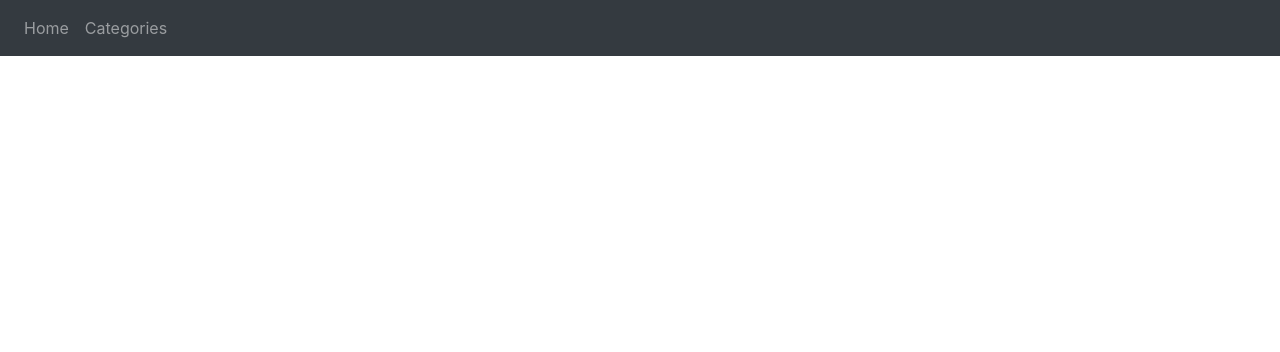
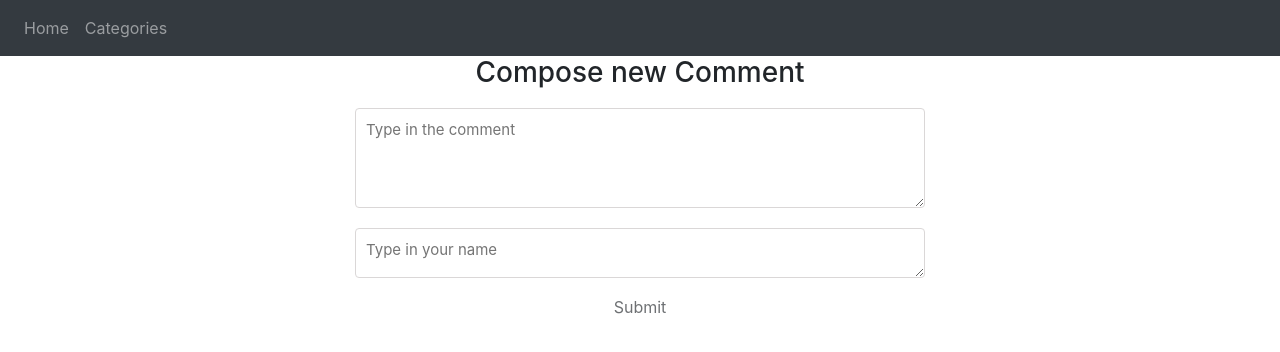
Before and after one commit to alexsanderfr/Readable, a React (Create React App) app in the folder frontend/: page /1/1/new in a window 1280 px wide. Shown: the top 352 px of the page. Built offline with nearby package versions, Linux system fonts and the light colour scheme; no server answers.

Commit message:
feat: Add comments fab

```diff
--- a/frontend/src/components/App.js
+++ b/frontend/src/components/App.js
@@ -8,7 +8,7 @@ import PostList from './PostList'
 import Categories from './Categories'
 import Post from './Post'
 import NewPost from './NewPost'
-
+import NewComment from './NewComment'
 
 class App extends Component {
   componentDidMount() {
@@ -27,12 +27,17 @@ class App extends Component {
             <Route exact path='/new' component={NewPost} />
             <Route exact path='/categories' component={Categories} />
             <Route exact path='/:category' component={PostList} />
+            <Route exact path="/:category/:post_id/new" render={({ match }) =>
+              <NewComment
+                post_id={match.params.post_id}
+                category={match.params.category}
+              />}
+            />
             <Route exact
               path="/:category/:post_id"
               render={({ match }) =>
                 <Post
                   post_id={match.params.post_id}
-                  categoryUrl={match.params.category}
                 />}
             />
           </Switch>
--- a/frontend/src/components/NewComment.js
+++ b/frontend/src/components/NewComment.js
@@ -1,12 +1,13 @@
 import React, { Component } from 'react'
 import { connect } from 'react-redux'
 import { handleAddComment } from '../actions/comments'
-
+import { Redirect } from 'react-router-dom'
 
 class NewComment extends Component {
     state = {
         body: '',
-        author: ''
+        author: '',
+        toPost: false
     }
 
     handleChangeBody = (e) => {
@@ -29,7 +30,7 @@ class NewComment extends Component {
         e.preventDefault()
 
         const { body, author } = this.state
-        const { parentId, dispatch } = this.props
+        const { post_id, dispatch } = this.props
 
         let comment = {}
         const uuidv4 = require('uuid/v4')
@@ -37,17 +38,23 @@ class NewComment extends Component {
         comment.author = author
         comment.timestamp = Date.now();
         comment.body = body
-        comment.parentId = parentId
+        comment.parentId = post_id
         dispatch(handleAddComment(comment))
 
         this.setState(() => ({
             body: '',
-            author: ''
+            author: '',
+            toPost: true
         }))
     }
 
     render() {
-        const { body, author } = this.state
+        const { body, author, toPost } = this.state
+
+        if (toPost === true) {
+            return <Redirect to={`/${this.props.category}/${this.props.post_id}`} />
+        }
+
 
         return (
             <div>
--- a/frontend/src/components/Post.js
+++ b/frontend/src/components/Post.js
@@ -7,7 +7,8 @@ import { handleReceiveCommentsByParent } from '../actions/comments';
 import Comment from './Comment'
 import { handleVotePost, handleDisablePost } from '../actions/posts';
 import { Redirect } from 'react-router-dom'
-import NewComment from './NewComment';
+import { Link } from 'react-router-dom'
+import { MdAddCircle } from 'react-icons/md'
 
 
 class Post extends Component {
@@ -76,7 +77,11 @@ class Post extends Component {
                     ))}
                 </div>
                 <div>
-                    <NewComment parentId={this.props.post_id}/>
+                    <div className='btn-container' style={{ position: "absolute", bottom: 0, right: 0 }}>
+                        <Link to={`${post.id}/new`}>
+                            <MdAddCircle className='add-icon' />
+                        </Link>
+                    </div>
                 </div>
             </div>
 
@@ -90,7 +95,7 @@ function mapStateToProps({ posts, comments }, props) {
     const post = filteredArray === [] ? undefined : filteredArray[0]
     return {
         post: post,
-        comments: objectToArray(comments).filter((comment) => comment.parentId === post_id)
+        comments: objectToArray(comments).filter((comment) => comment.parentId === post_id),
     }
 }
 
```
